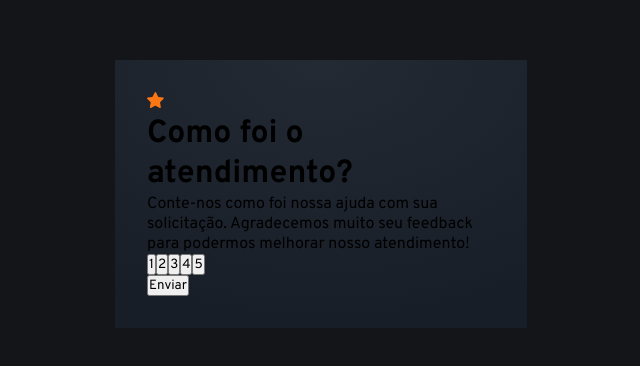
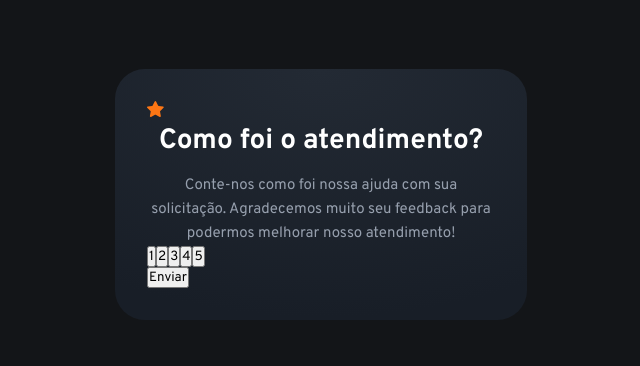
Before and after one commit to nicole-santana/feedback_trabalho, a React (Vite) app: page / in a window 1280 px wide. Shown: the part 206-572 px from the top of the page, without its empty margins (319-959 px from the left). Built offline with nearby package versions, Linux system fonts and the light colour scheme.

Commit message:
style: estilização do h1 e do p do card

```diff
--- a/src/pages/Home.styles.js
+++ b/src/pages/Home.styles.js
@@ -1,9 +1,25 @@
 import styled from "styled-components"
 
 export const CardContainer = styled.div `
-    background: ${props => props.theme.cardGradient };
+    background: ${props => props.theme.cardGradient};
     max-width: 41.2rem;
     padding: 3.2rem;
+    border-radius: 3rem;
+
+
+    h1 {
+        font-size: 2.8rem;
+        color: ${props => props.theme.white};
+        margin-bottom: 1.5rem;
+        text-align: center;
+    }
+
+    p {
+        font-size: 1.5rem;
+        line-height: 2.4rem;
+        color: ${props => props.theme.textColor};
+        text-align: center;
+    }
 
 `
 export const IconContainer = styled.div`
```
